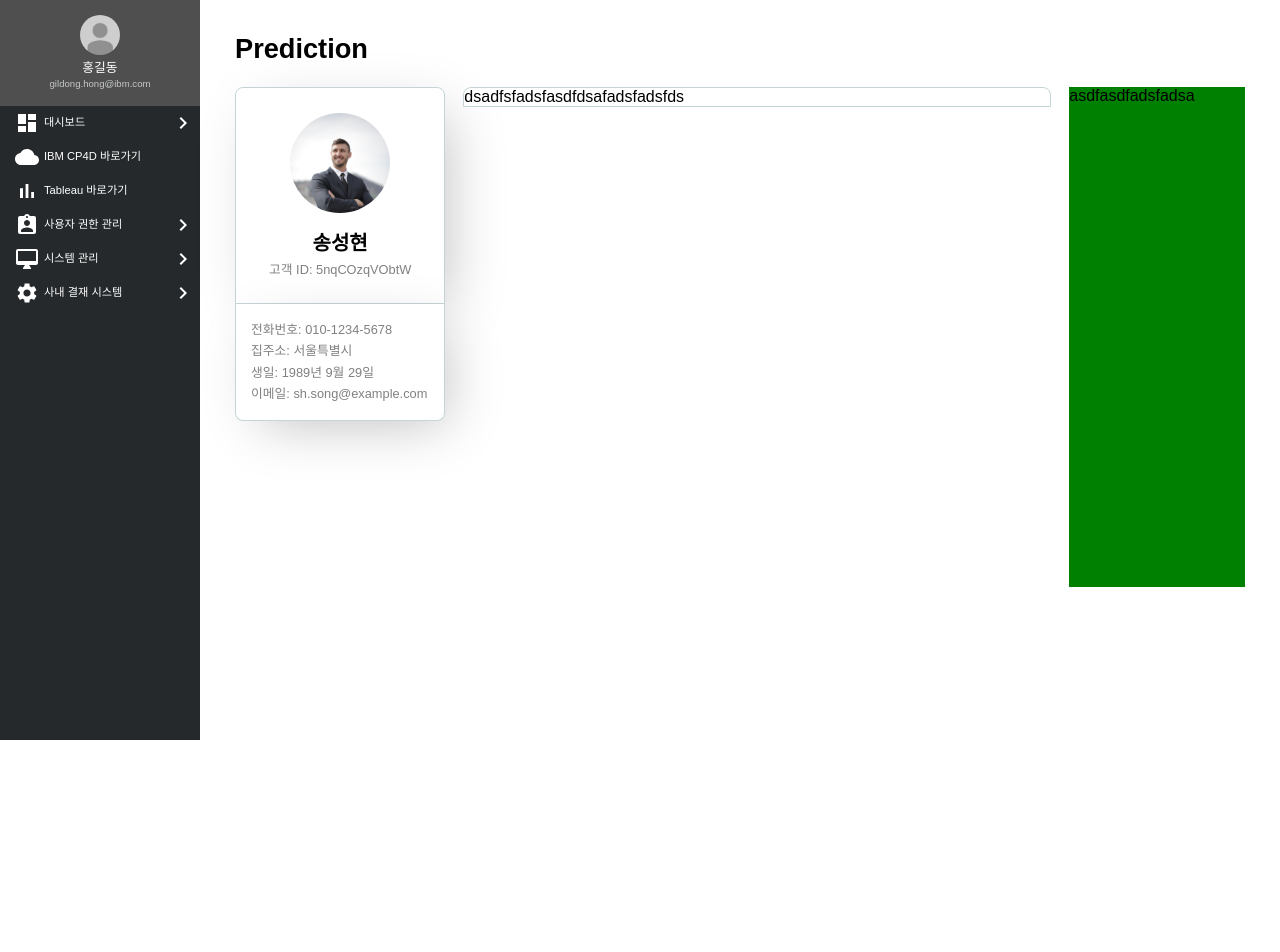
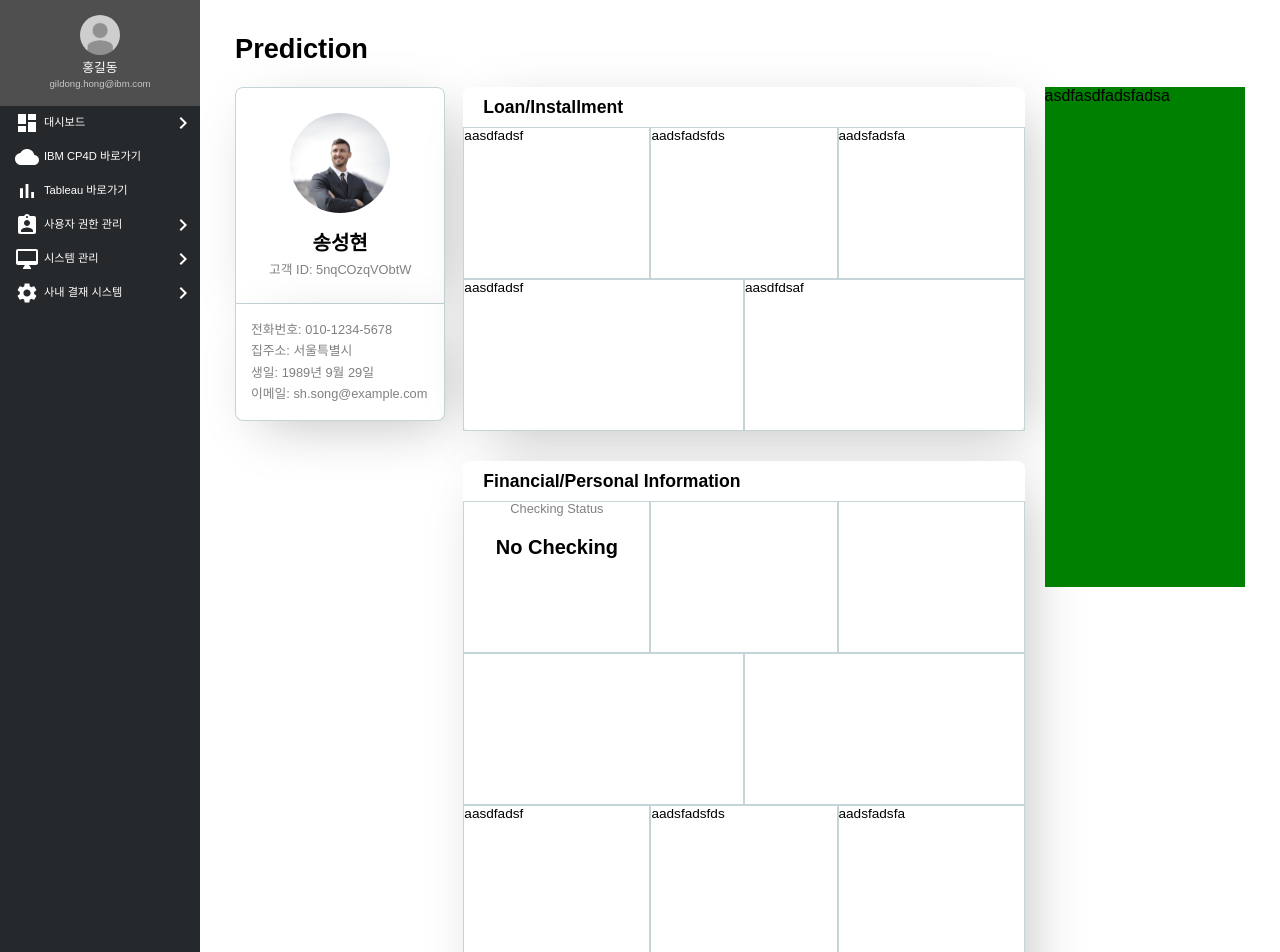
Before and after one commit to Simbamon/GCC_Demo_Portal, a React (Create React App) app: page /#/prediction in a window 1280 px wide. Shown: the part 60-1012 px from the top of the page. Before the commit the page ends 800 px from the top, so only its background shows below. Built offline with nearby package versions, Linux system fonts and the light colour scheme; grey boxes are pictures that could not be loaded.

Commit message:
work in progress

```diff
--- a/src/Components/Prediction/Prediction.js
+++ b/src/Components/Prediction/Prediction.js
@@ -1,25 +1,25 @@
 import React, { Component } from 'react'
 import { PredictionWrap, PredictionTitle, ContentsWrap, PredicitionProfileWrap, PredicitionInfoWrap, PredicitionAIWrap,
-    ProfileBox, ProfilePic} from './Prediction_element'
+    ProfileBox, ProfilePic, PredictionTable, TableInfo } from './Prediction_element'
 
 export class Prediction extends Component {
 
     // async componentDidMount() {
-    //     const test = await fetch('/watsonml/token')
-    //     const resp = await test.json()
-    //     const cp4d_token = resp.access_token
+    //     // const test = await fetch('/watsonml/token')
+    //     // const resp = await test.json()
+    //     // const cp4d_token = resp.access_token
 
-    //     const get_token = await fetch('/wkc/token')
+    //     const get_token = await fetch('/watsonml/wmltoken')
     //     const received_token = await get_token.json()
     //     const wkc_token = received_token.token
 
-    //     const mongo_id = "61c99eccaeb631adea83ac77"
-    //     const payload = await fetch('/watsonml/payloads/' + mongo_id)
-    //     const payload_response = await payload.json()
+    //     // const mongo_id = "61c99eccaeb631adea83ac77"
+    //     // const payload = await fetch('/watsonml/payloads/' + mongo_id)
+    //     // const payload_response = await payload.json()
 
 
     //     const data = { token: wkc_token,
-    //                    url: "https://cpd-zen.apps.da.tech.local/ml/v4/deployments/560d144f-aded-4767-9e85-071585d654ad/predictions?version=2022-01-04",
+    //                    url: "https://cpd-zen.apps.da.tech.local/ml/v4/deployments/72af3371-7b53-49d6-8c68-8a5e81ad82df/predictions?version=2022-01-06",
     //                 //    input_data: [payload_response]
     //                     input_data: [
     //                         {
@@ -79,10 +79,61 @@ export class Prediction extends Component {
                             </ProfileBox>
                         </PredicitionProfileWrap>
                         <PredicitionInfoWrap>
-                            <ProfileBox>
-                                dsadfsfadsfasdfdsafadsfadsfds
-                            </ProfileBox>
-
+                            <PredictionTable>
+                                <thead>
+                                    <tr>
+                                        <th>Loan/Installment</th>
+                                    </tr>
+                                </thead>
+                                <tbody >
+                                    <tr>
+                                        <td>
+                                            <TableInfo>aasdfadsf</TableInfo>
+                                            <TableInfo>aadsfadsfds</TableInfo>
+                                            <TableInfo>aadsfadsfa</TableInfo>
+                                            <TableInfo>aasdfadsf</TableInfo>
+                                            <TableInfo>aasdfdsaf</TableInfo>
+                                        </td>
+                                    </tr>
+                                </tbody>
+                            </PredictionTable>
+                            <PredictionTable style={{marginTop: "30px"}}>
+                                <thead>
+                                    <tr>
+                                        <th>Financial/Personal Information</th>
+                                    </tr>
+                                </thead>
+                                <tbody >
+                                    <tr>
+                                        <td>
+                                            <TableInfo>
+                                                <div style={{textAlign: "center" }}>
+                                                    <p style={{color: "grey", fontSize: "0.8rem", lineHeight: "0.9rem", paddingBottom: "20px"}}>Checking Status</p>
+                                                    <p style={{color: "black", fontSize: "1.25rem", fontWeight: "bold", marginBottom:"10px", lineHeight: "1.25rem"}}>No Checking</p>
+                                                </div>
+                                            </TableInfo>
+                                            <TableInfo></TableInfo>
+                                            <TableInfo></TableInfo>
+                                            <TableInfo></TableInfo>
+                                            <TableInfo></TableInfo>
+                                        </td>
+                                        <td>
+                                            <TableInfo>aasdfadsf</TableInfo>
+                                            <TableInfo>aadsfadsfds</TableInfo>
+                                            <TableInfo>aadsfadsfa</TableInfo>
+                                            <TableInfo>aasdfadsf</TableInfo>
+                                            <TableInfo>aasdfdsaf</TableInfo>
+                                        </td>
+                                        <td>
+                                            <TableInfo>aasdfadsf</TableInfo>
+                                            <TableInfo>aadsfadsfds</TableInfo>
+                                            <TableInfo>aadsfadsfa</TableInfo>
+                                            <TableInfo>aasdfadsf</TableInfo>
+                                            <TableInfo>aasdfdsaf</TableInfo>
+                                        </td>
+                                    </tr>
+                                </tbody>
+                            </PredictionTable>
                         </PredicitionInfoWrap>
                         <PredicitionAIWrap>
                         asdfasdfadsfadsa
--- a/src/Components/Prediction/Prediction_element.js
+++ b/src/Components/Prediction/Prediction_element.js
@@ -48,13 +48,65 @@ export const ProfilePic = styled.div`
 `
 
 export const PredicitionInfoWrap = styled.div`
-    flex:5;
+    flex:4.2;
     width:100%;
     height:100%;
     margin-right: 20px;
     @media screen and (max-width: 591px) {
         flex: 1;
         margin-right: 0;
+        margin-top: 30px;
+    }
+`
+
+export const PredictionTable = styled.table`
+    flex: 1;
+    white-space: nowrap;
+    background-color: white;
+    text-align: left;
+    font-size: 0.85rem;
+    height: 100%;
+    width: 100%;
+    display: table;
+    border-collapse: collapse;
+    overflow-x:auto;
+    border-radius: 8px;
+    border-collapse: separate;
+    border-spacing: 0;
+    box-shadow: 13px 15px 55px -13px rgba(0,0,0,0.26);
+
+    thead tr{
+        color: black;
+        font-weight: bold;
+        border: 30px;
+    }
+    thead tr th {
+        display: inline;
+        font-size: 1.1rem;
+        font-weight: bold;
+        line-height: 40px;
+        padding: 5px 0 5px 20px;
+    }
+    tbody tr td  {
+        display: flex;
+        flex-wrap: wrap;
+    }
+
+`
+
+export const TableInfo = styled.div`
+    height: 150px;
+    flex:1 0 18%;
+    min-width: 180px;
+    border: 0.1rem solid #c5d5d7;
+    @media screen and (max-width: 1080px) {
+        flex: 1;
+        width: 230px;
+    }
+    @media screen and (max-width: 591px) {
+        flex: 1;
+        width: 300px;
+        border: none;
     }
 `
 
@@ -65,5 +117,6 @@ export const PredicitionAIWrap = styled.div`
     height:500px;
     @media screen and (max-width: 591px) {
         flex: 1;
+        margin-top: 30px;
     }
 `
```
